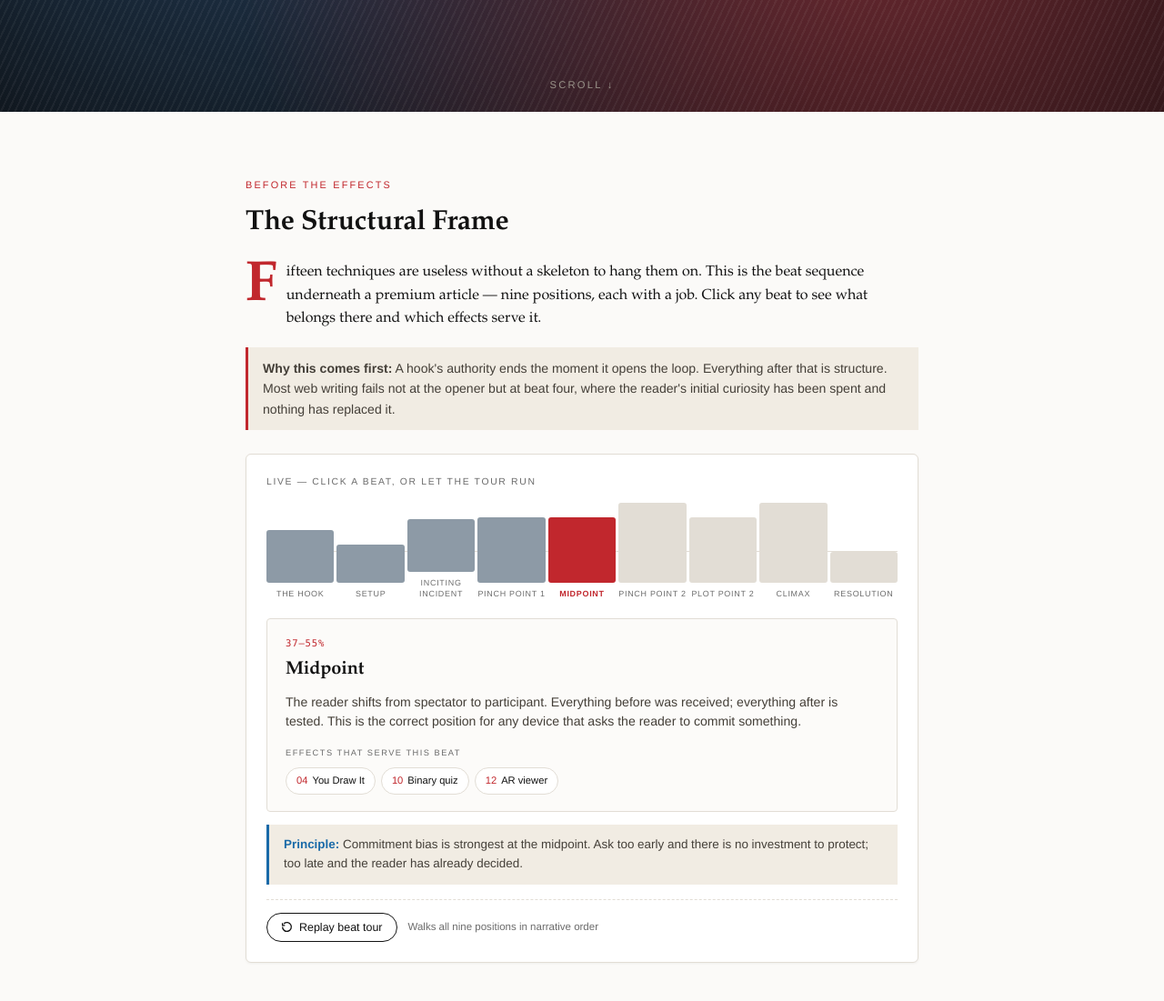
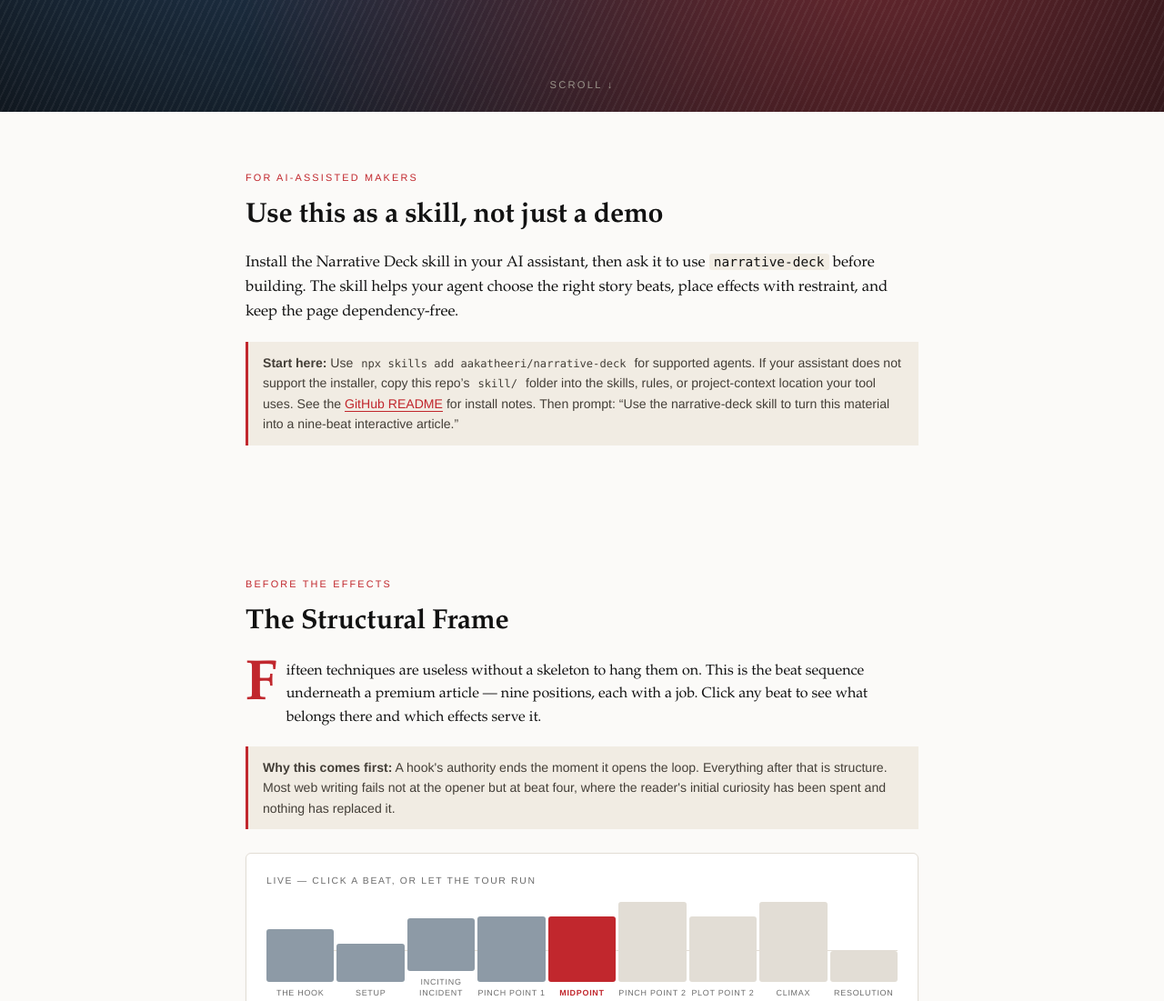
Before and after one commit to aakatheeri/narrative-deck, a plain HTML site: page docs/index.html in a window 1280 px wide. Shown: the part 677-1778 px from the top of the page at 91% size. Drawn offline with Linux system fonts and the light colour scheme.

Commit message:
Update README, HTML, CSS, and JS for improved skill usage instructions and visual effects.

```diff
--- a/docs/index.html
+++ b/docs/index.html
@@ -28,6 +28,14 @@
 </header>
 
 <main class="wrap">
+
+<!-- ============ MAKER CTA ============ -->
+<section class="mod maker-callout" id="use-skill">
+  <p class="tag">For AI-assisted makers</p>
+  <h2>Use this as a skill, not just a demo</h2>
+  <p class="reveal">Install the Narrative Deck skill in your AI assistant, then ask it to use <code>narrative-deck</code> before building. The skill helps your agent choose the right story beats, place effects with restraint, and keep the page dependency-free.</p>
+  <div class="why reveal"><b>Start here:</b> Use <code>npx skills add aakatheeri/narrative-deck</code> for supported agents. If your assistant does not support the installer, copy this repo’s <code>skill/</code> folder into the skills, rules, or project-context location your tool uses. See the <a href="https://github.com/aakatheeri/narrative-deck">GitHub README</a> for install notes. Then prompt: “Use the narrative-deck skill to turn this material into a nine-beat interactive article.”</div>
+</section>
 
  <!-- ============ 00 — STRUCTURAL FRAME ============ -->
 <section class="mod first" id="m0">
@@ -542,6 +550,7 @@
 
 <footer>
   Self-contained demo · no dependencies · reduced-motion aware
+  <br><a href="https://github.com/aakatheeri/narrative-deck">GitHub / README</a>
   <br><span style="opacity:.6">Shortcuts: <kbd>R</kbd> replay all · <kbd>T</kbd> back to frame</span>
 </footer>
 
--- a/docs/script.js
+++ b/docs/script.js
@@ -503,8 +503,8 @@ const CHAR_IN = [
 ];
 
 const WIPE = [
-  { backgroundSize: '0% 38%', color: '#121212' },
-  { backgroundSize: '100% 38%', color: '#ffffff' }
+  { backgroundSize: '0% 100%', color: '#121212' },
+  { backgroundSize: '100% 100%', color: '#ffffff' }
 ];
 
 function playType() {
--- a/docs/styles.css
+++ b/docs/styles.css
@@ -132,6 +132,21 @@ kbd{
   margin:18px 0 26px;
   color:#443f38;
 }
+
+.maker-callout{
+  margin-top:0;
+  border-top:0;
+  padding:64px 0 72px;
+}
+
+.maker-callout h2{max-width:620px}
+
+.maker-callout p:not(.tag){
+  font-size:1.05rem;
+  margin:14px 0 0;
+}
+
+.maker-callout .why{margin-bottom:0}
 
 .demo{
   border:1px solid var(--rule);
@@ -428,7 +443,7 @@ input[type=range]:focus-visible{outline:3px solid var(--accent2);outline-offset:
 
 /* Resting state only. The wipe is driven by WAAPI keyframes. */
 .highlight{
-  background:linear-gradient(var(--accent),var(--accent)) no-repeat left bottom/0% 38%;
+  background:linear-gradient(var(--accent),var(--accent)) no-repeat left bottom/0% 100%;
   padding:0 2px;
 }
 
@@ -526,6 +541,12 @@ footer{
   font-family:var(--sans);
   font-size:.78rem;
   color:var(--muted);
+}
+
+.maker-callout a,
+footer a{
+  color:var(--accent);
+  text-underline-offset:3px;
 }
 
 /* ---------- 15 RESPONSIVE + A11Y ---------- */
```
Also changed, not shown: 2 other files.
